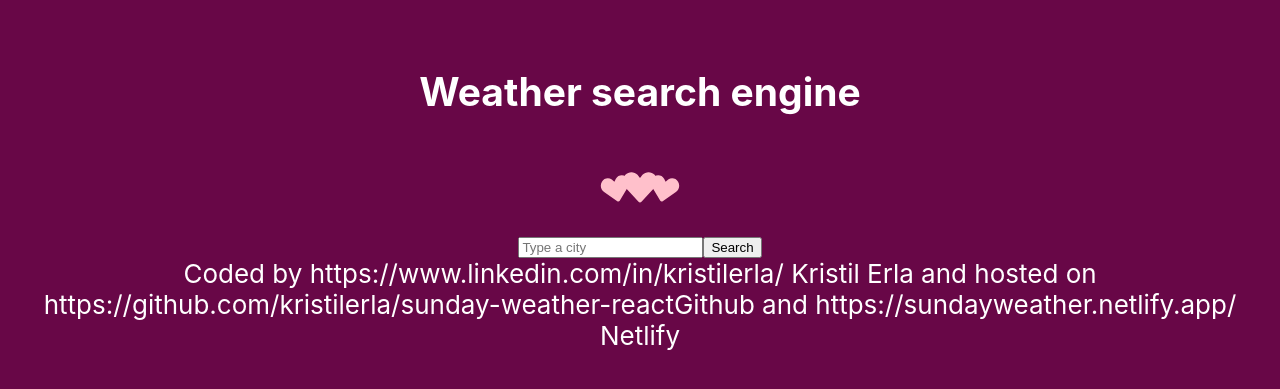
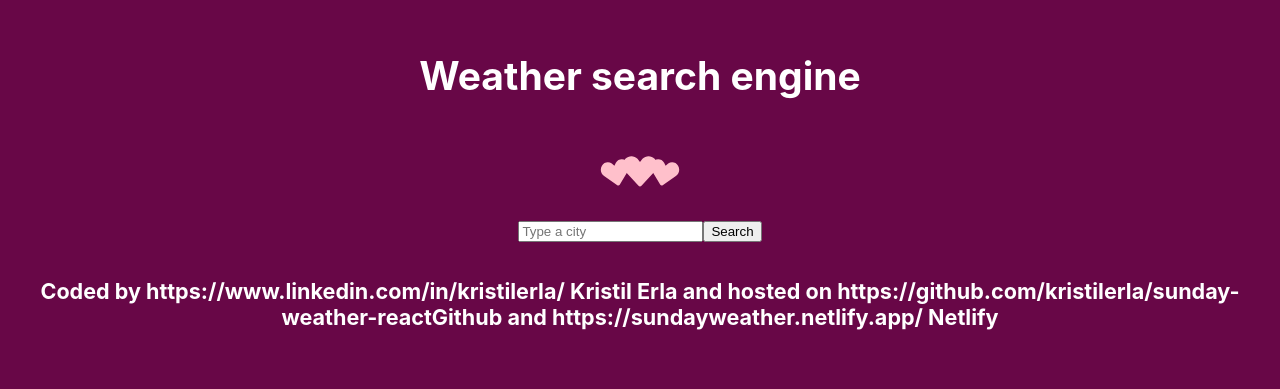
Before and after one commit to kristilerla/sunday-weather-react, a React (Create React App) app: page / in a window 1280 px wide. Shown: the part 207-596 px from the top of the page. Built offline with nearby package versions, Linux system fonts and the light colour scheme.

Commit message:
upated devdependencies

```diff
--- a/src/Footer.js
+++ b/src/Footer.js
@@ -4,7 +4,7 @@ export default function Footer()
 {
 return (
     <div>
-        Coded by <a>https://www.linkedin.com/in/kristilerla/</a> Kristil Erla and hosted on <a>https://github.com/kristilerla/sunday-weather-react</a>Github and <a>https://sundayweather.netlify.app/</a> Netlify
+        <h5>Coded by <a>https://www.linkedin.com/in/kristilerla/</a> Kristil Erla and hosted on <a>https://github.com/kristilerla/sunday-weather-react</a>Github and <a>https://sundayweather.netlify.app/</a> Netlify</h5>
     </div>
 );
 }
```
